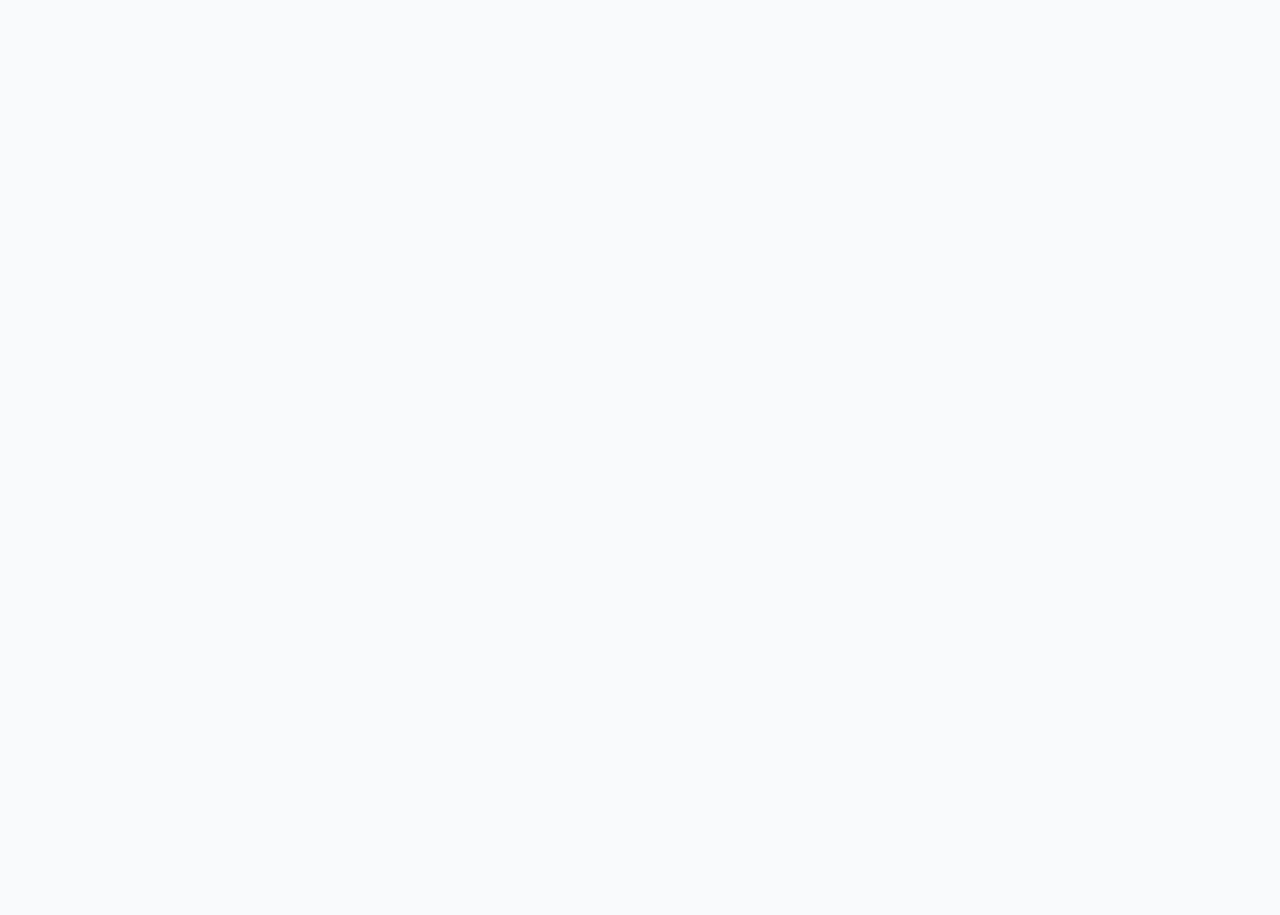
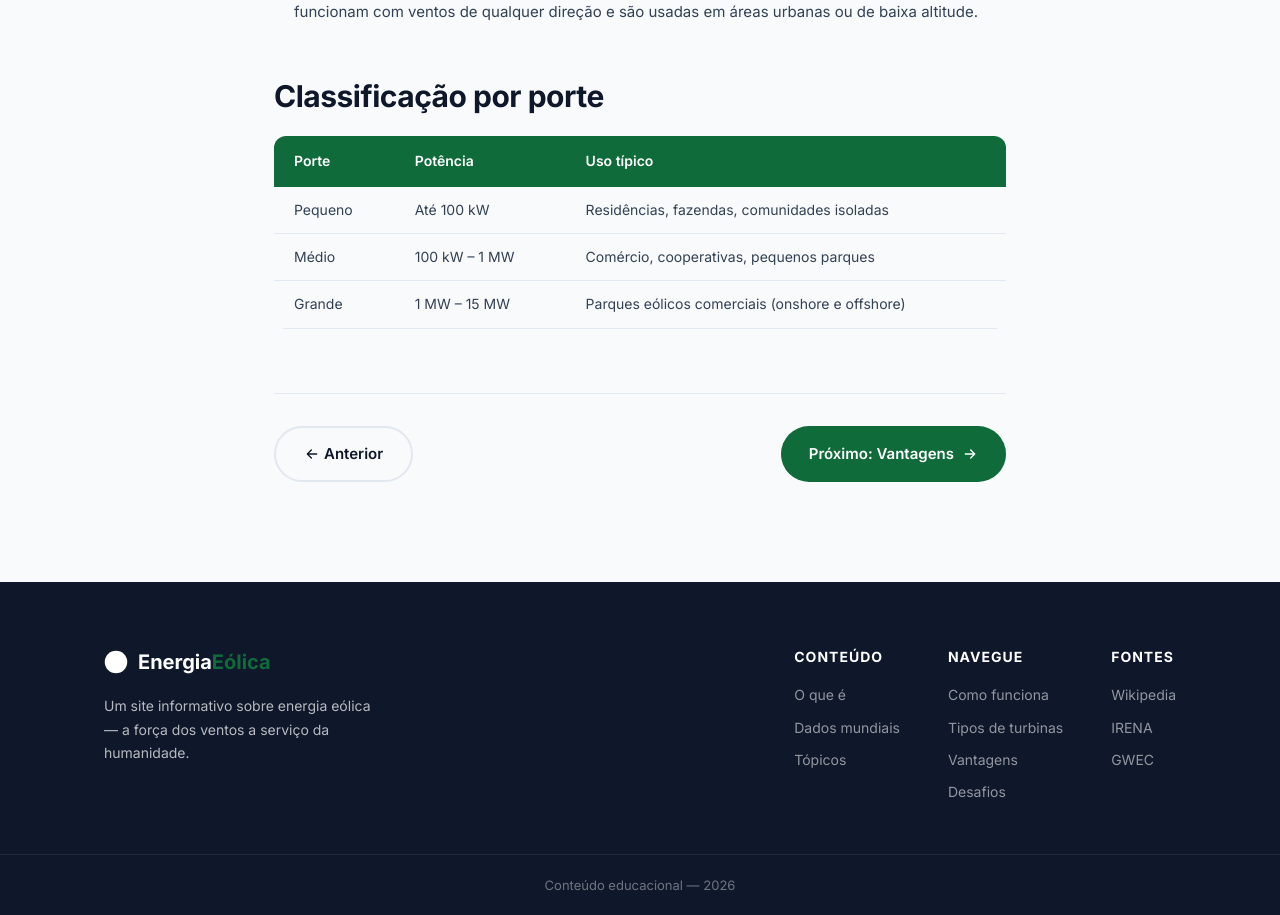
Before and after one commit to VitaoDeveloper/Energy_Site, a React (Vite) app: page /types in a window 1280 px wide. Before the commit this address had no page. Shown: the part 1320-2235 px from the top of the page. Before the commit the page ends 800 px from the top, so only its background shows below. Built offline with nearby package versions, Linux system fonts and the light colour scheme.

Commit message:
Transição de idioma

```diff
--- a/src/App.tsx
+++ b/src/App.tsx
@@ -1,10 +1,10 @@
 import { Routes, Route } from 'react-router-dom'
 import './App.css'
 import Home from './pages/Home'
-import ComoFunciona from './pages/ComoFunciona'
-import TiposTurbinas from './pages/TiposTurbinas'
-import Vantagens from './pages/Vantagens'
-import Desafios from './pages/Desafios'
+import HowWorks from './pages/HowWorks'
+import TurbinesTypes from './pages/TurbinesTypes'
+import Benefits from './pages/Benefits'
+import Challenges from './pages/Challenges'
 
 export default function App() {
   return (
@@ -14,20 +14,20 @@ export default function App() {
         element={<Home />}
       />
       <Route
-        path="/como-funciona"
-        element={<ComoFunciona />}
+        path="/how-works"
+        element={<HowWorks />}
       />
       <Route
-        path="/tipos"
-        element={<TiposTurbinas />}
+        path="/types"
+        element={<TurbinesTypes />}
       />
       <Route
-        path="/vantagens"
-        element={<Vantagens />}
+        path="/benefits"
+        element={<Benefits />}
       />
       <Route
-        path="/desafios"
-        element={<Desafios />}
+        path="/challenges"
+        element={<Challenges />}
       />
     </Routes>
   )
--- a/src/components/Footer.tsx
+++ b/src/components/Footer.tsx
@@ -25,10 +25,10 @@ export default function Footer() {
           </div>
           <div>
             <h4>Navegue</h4>
-            <Link to="/como-funciona">Como funciona</Link>
-            <Link to="/tipos">Tipos de turbinas</Link>
-            <Link to="/vantagens">Vantagens</Link>
-            <Link to="/desafios">Desafios</Link>
+            <Link to="/how-works">Como funciona</Link>
+            <Link to="/types">Tipos de turbinas</Link>
+            <Link to="/benefits">Vantagens</Link>
+            <Link to="/challenges">Desafios</Link>
           </div>
           <div>
             <h4>Fontes</h4>
--- a/src/pages/Vantagens.tsx
+++ b/src/pages/Benefits.tsx
@@ -35,7 +35,7 @@ const benefits = [
   },
 ]
 
-export default function Vantagens() {
+export default function Benefits() {
   return (
     <>
       <Navbar />
@@ -94,13 +94,13 @@ export default function Vantagens() {
           <p className="caption">Fonte: IRENA / Lazard 2025</p>
         </div>
         <div className="topic-nav-bottom">
-          <Link to="/tipos" className="btn-outline">
+          <Link to="/types" className="btn-outline">
             <svg width="16" height="16" viewBox="0 0 24 24" fill="none" stroke="currentColor" strokeWidth="2" aria-hidden="true">
               <path d="M19 12H5m6-6l-6 6 6 6" strokeLinecap="round" strokeLinejoin="round"/>
             </svg>
             Anterior
           </Link>
-          <Link to="/desafios" className="btn-primary">
+          <Link to="/challenges" className="btn-primary">
             Próximo: Desafios
             <svg width="16" height="16" viewBox="0 0 24 24" fill="none" stroke="currentColor" strokeWidth="2" aria-hidden="true">
               <path d="M5 12h14m-6-6l6 6-6 6" strokeLinecap="round" strokeLinejoin="round"/>
--- a/src/pages/Desafios.tsx
+++ b/src/pages/Challenges.tsx
@@ -29,7 +29,7 @@ const challenges = [
   },
 ]
 
-export default function Desafios() {
+export default function Challenges() {
   return (
     <>
       <Navbar />
@@ -88,7 +88,7 @@ export default function Desafios() {
           </div>
         </div>
         <div className="topic-nav-bottom">
-          <Link to="/vantagens" className="btn-outline">
+          <Link to="/benefits" className="btn-outline">
             <svg width="16" height="16" viewBox="0 0 24 24" fill="none" stroke="currentColor" strokeWidth="2" aria-hidden="true">
               <path d="M19 12H5m6-6l-6 6 6 6" strokeLinecap="round" strokeLinejoin="round"/>
             </svg>
--- a/src/pages/Home.tsx
+++ b/src/pages/Home.tsx
@@ -22,7 +22,7 @@ const features = [
     ),
     title: 'Como funciona',
     desc: 'O vento gira as pás da turbina, que acionam um gerador. A energia cinética é convertida em eletricidade sem emissão de poluentes.',
-    to: '/como-funciona',
+    to: '/how-works',
   },
   {
     icon: (
@@ -32,7 +32,7 @@ const features = [
     ),
     title: 'Tipos de turbinas',
     desc: 'Turbinas onshore (em terra) e offshore (no mar). As offshore capturam ventos mais fortes e constantes, com maior capacidade de geração.',
-    to: '/tipos',
+    to: '/types',
   },
   {
     icon: (
@@ -42,7 +42,7 @@ const features = [
     ),
     title: 'Vantagens',
     desc: 'Fonte inesgotável, não polui, baixo custo operacional, gera empregos verdes e reduz dependência de combustíveis fósseis.',
-    to: '/vantagens',
+    to: '/benefits',
   },
   {
     icon: (
@@ -53,7 +53,7 @@ const features = [
     ),
     title: 'Desafios',
     desc: 'Intermitência do vento, impacto visual e sonoro, necessidade de áreas extensas e investimento inicial elevado.',
-    to: '/desafios',
+    to: '/challenges',
   },
 ]
 
--- a/src/pages/ComoFunciona.tsx
+++ b/src/pages/HowWorks.tsx
@@ -2,7 +2,7 @@ import { Link } from 'react-router-dom'
 import Footer from '../components/Footer'
 import Navbar from '../components/Navbar'
 
-export default function ComoFunciona() {
+export default function HowWorks() {
   return (
     <>
       <Navbar />
@@ -82,7 +82,7 @@ export default function ComoFunciona() {
         </div>
         <div className="topic-nav-bottom">
           <Link to="/" className="btn-outline">Início</Link>
-          <Link to="/tipos" className="btn-primary">
+          <Link to="/types" className="btn-primary">
             Próximo: Tipos de turbinas
             <svg width="16" height="16" viewBox="0 0 24 24" fill="none" stroke="currentColor" strokeWidth="2" aria-hidden="true">
               <path d="M5 12h14m-6-6l6 6-6 6" strokeLinecap="round" strokeLinejoin="round"/>
--- a/src/pages/TiposTurbinas.tsx
+++ b/src/pages/TurbinesTypes.tsx
@@ -2,7 +2,7 @@ import { Link } from 'react-router-dom'
 import Footer from '../components/Footer'
 import Navbar from '../components/Navbar'
 
-export default function TiposTurbinas() {
+export default function TurbinesTypes() {
   return (
     <>
       <Navbar />
@@ -91,13 +91,13 @@ export default function TiposTurbinas() {
           </div>
         </div>
         <div className="topic-nav-bottom">
-          <Link to="/como-funciona" className="btn-outline">
+          <Link to="/how-works" className="btn-outline">
             <svg width="16" height="16" viewBox="0 0 24 24" fill="none" stroke="currentColor" strokeWidth="2" aria-hidden="true">
               <path d="M19 12H5m6-6l-6 6 6 6" strokeLinecap="round" strokeLinejoin="round"/>
             </svg>
             Anterior
           </Link>
-          <Link to="/vantagens" className="btn-primary">
+          <Link to="/benefits" className="btn-primary">
             Próximo: Vantagens
             <svg width="16" height="16" viewBox="0 0 24 24" fill="none" stroke="currentColor" strokeWidth="2" aria-hidden="true">
               <path d="M5 12h14m-6-6l6 6-6 6" strokeLinecap="round" strokeLinejoin="round"/>
```
